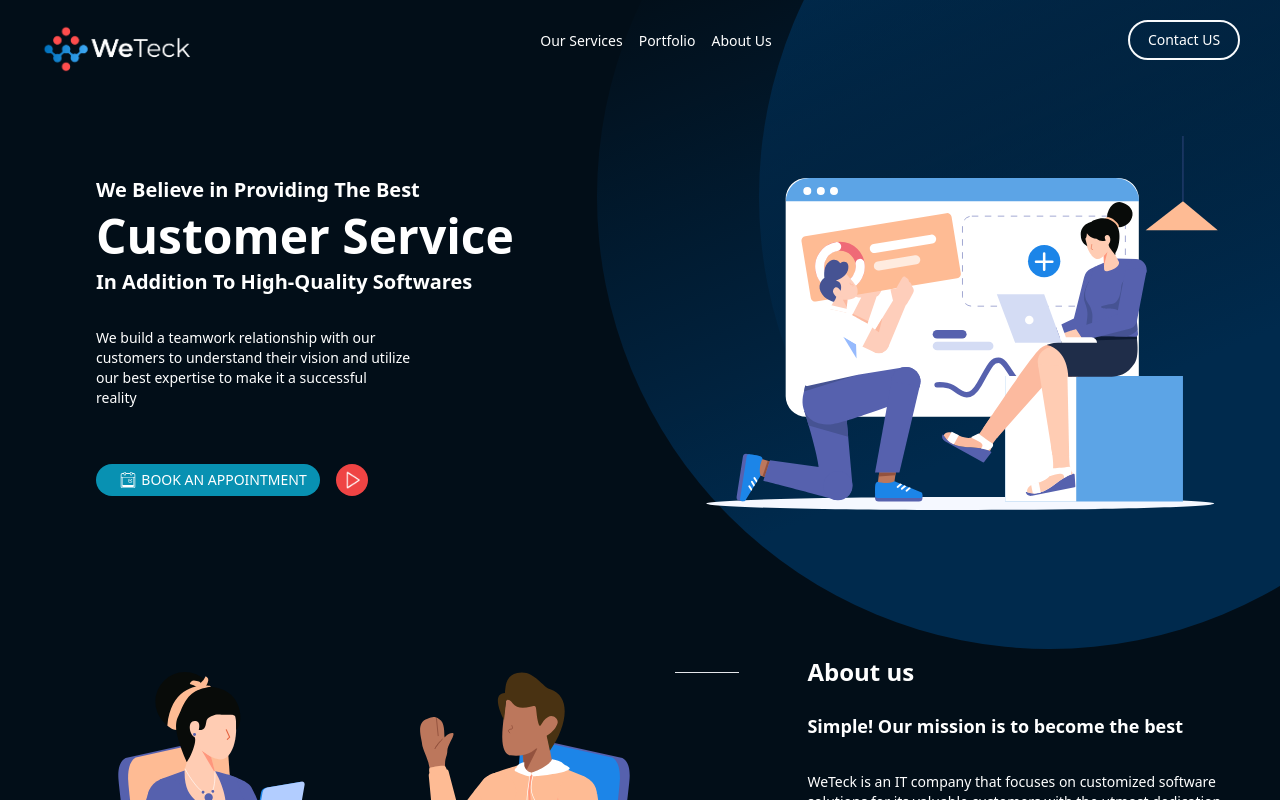
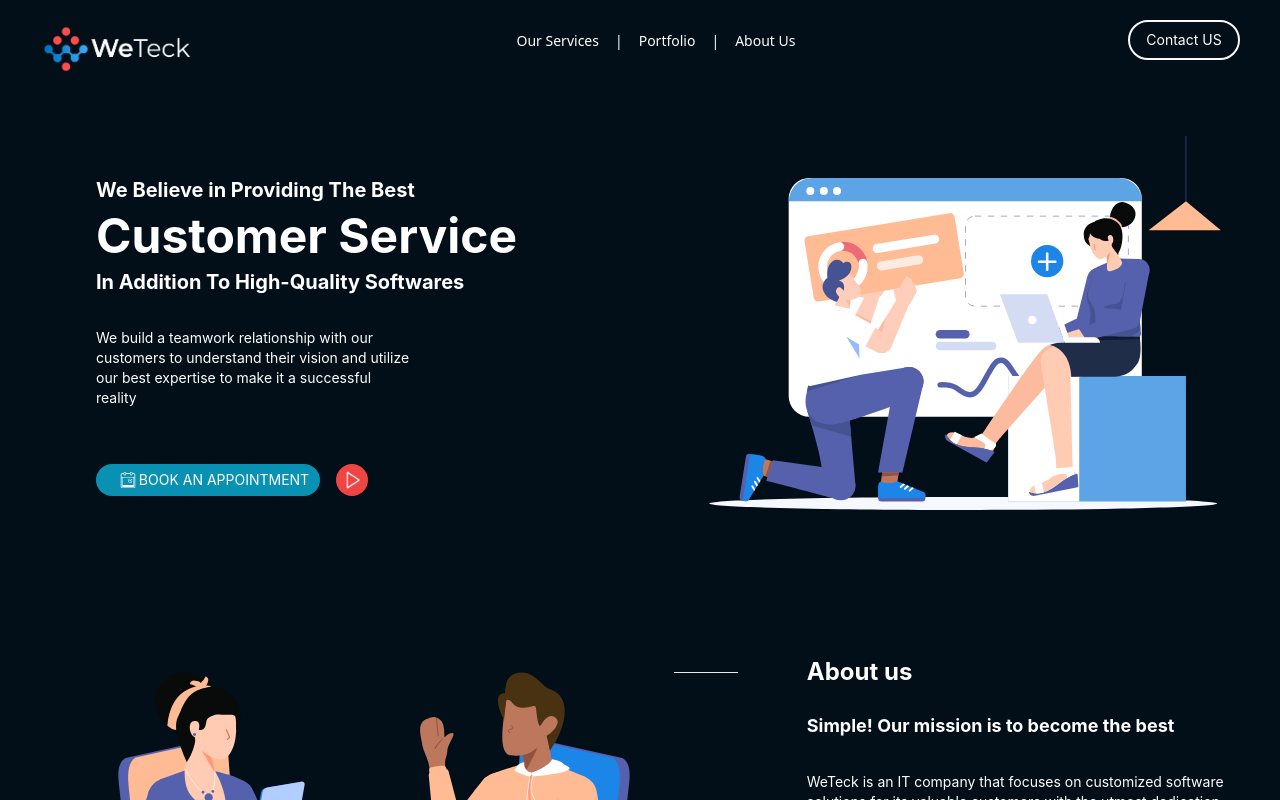
Before and after one commit to Shahzaib0217/Web-Dev, a Next.js app in the folder weteck_nextjs/: page / in a window 1280 px wide. Shown: the top 800 px of the page. Built offline with nearby package versions, Linux system fonts and the light colour scheme.

Commit message:
Updated Css

```diff
--- a/weteck_nextjs/components/Nav.js
+++ b/weteck_nextjs/components/Nav.js
@@ -18,9 +18,15 @@ function Nav() {
                             </Link>
                         </li >
                         <li className="mr-4">
+                            <a className={styles.text}>|</a>
+                        </li>
+                        <li className="mr-4">
                             <Link href="/portfolio">
                                 <a className={styles.text}>Portfolio</a>
                             </Link>
+                        </li>
+                        <li className="mr-4">
+                            <a className={styles.text}>|</a>
                         </li>
                         <li className="mr-4">
                             <Link href="/about">
--- a/weteck_nextjs/pages/index.js
+++ b/weteck_nextjs/pages/index.js
@@ -4,7 +4,7 @@ import styles from '../styles/Home.module.css'
 import Background from "../components/Background";
 import Nav from "../components/Nav";
 import Banner from '../components/Banner';
-import _Footer from '../components/Footer';
+// import _Footer from '../components/Footer';
 
 export default function Home() {
   return (
@@ -17,7 +17,7 @@ export default function Home() {
       <Background />
       <Nav />
       <Banner />
-      <_Footer />
+      {/* <_Footer /> */}
     </>
   )
 }
--- a/weteck_nextjs/styles/globals.css
+++ b/weteck_nextjs/styles/globals.css
@@ -2,29 +2,20 @@
 @tailwind components;
 @tailwind utilities;
 
-/* html,
+html,
 body {
-  padding: 0;
-  margin: 0;
+  background-color: #020E18;
+  overflow-x: hidden;
   font-family: -apple-system, BlinkMacSystemFont, Segoe UI, Roboto, Oxygen,
     Ubuntu, Cantarell, Fira Sans, Droid Sans, Helvetica Neue, sans-serif;
 }
 
-a {
-  color: inherit;
-  text-decoration: none;
+* {
+  color: white;
 }
 
-* {
-  box-sizing: border-box;
-} */
-body {
-  background-color: #020E18;
-  overflow-x: hidden;
-}
-
-* {
-  color: white;
+a {
+  text-decoration: none;
 }
 
 .primary {
```
